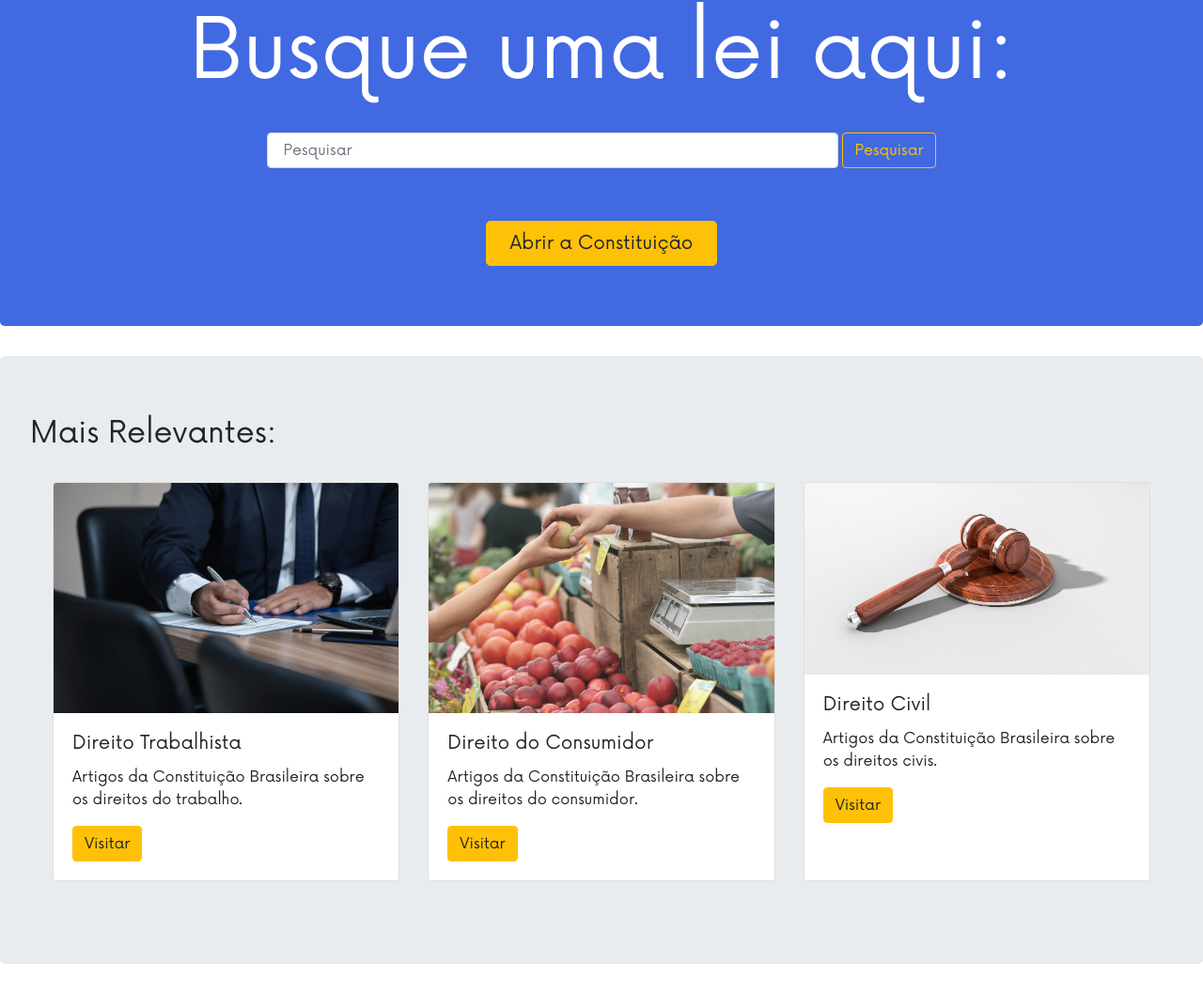
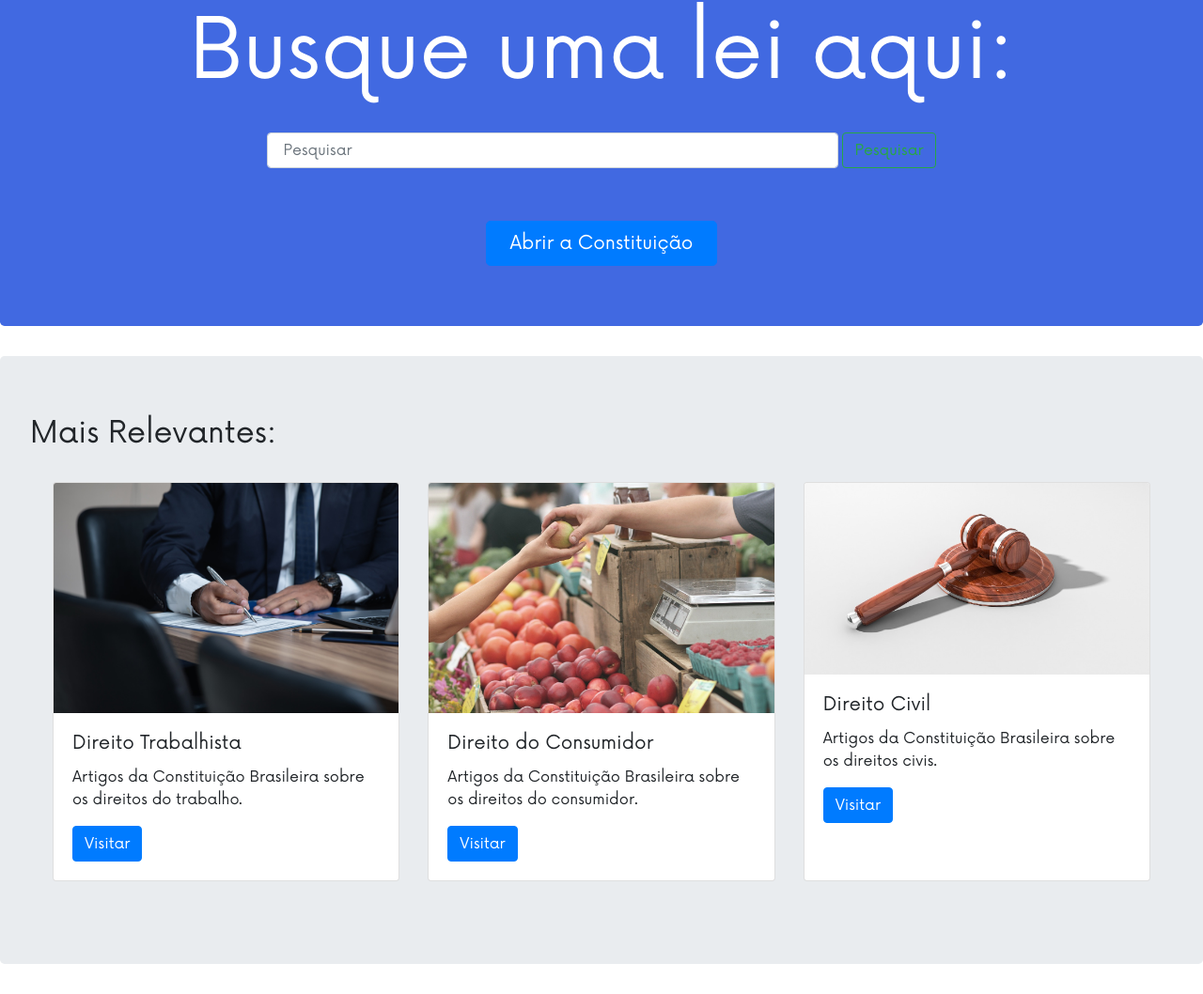
Before and after one commit to matiasgsn/matiasgsn.github.io, a plain HTML site: page index.html in a window 1280 px wide. Shown: the part 237-1295 px from the top of the page at 94% size. Drawn offline with nearby package versions, Linux system fonts and the light colour scheme.

Commit message:
alteração button ahref clt

```diff
--- a/index.html
+++ b/index.html
@@ -54,10 +54,10 @@
 
             <div class="collapse navbar-collapse" id="botaonavbar">
                 <br>
-                Tendo uma visão ampla do défcite relativo ao conhecimento da Constituição, que afeta a democracia brasileira, o Projeto Thêmis, site que traz com clareza, acessibilidade e humanidade a Constituição Federal, foi criado, com a intenção de atender à necessidade cotidiana das pessoas de exercerem sua cidadania, defendendo seus direitos e compreendendo os seus deveres.
+                Tendo uma visão ampla do déficit relativo ao conhecimento da Constituição, que afeta a democracia brasileira, o Projeto Thêmis, site que traz com clareza, acessibilidade e humanidade a Constituição Federal, foi criado, com a intenção de atender à necessidade cotidiana das pessoas de exercerem sua cidadania, defendendo seus direitos e compreendendo os seus deveres.
                 <br>
                 <br>
-                Esse site tem o objetivo de facilitar o acesso a constituição a fim de que a população que não tem ciência sobre seus direitos assegurados pela Carta Magna possa tê-la, suprindo assim a falta desses aprendizados no ensino educacional brasileiro.
+                Esse site tem o objetivo de facilitar o acesso a constituição a fim de que a população que não tem ciência sobre seus direitos assegurados pela Carta Magna possa tê-l, suprindo assim a falta desses aprendizados no ensino educacional brasileiro.
                 <br>
                 <br>
                 Projeto realizado pelos alunos do 3° ano da Escola SESI José Carvalho / SENAI Feira de Santana: <br>
@@ -85,11 +85,11 @@
             <!-- form-control permite estilizar formulários de texto como <input>, <textarea> e <select>, mr-sm-1 adiciona uma margem pequena à direita de tamanho 1, w refere-se ao width e p parece adicionar um padding geral -->
 
                 <!-- Todas essas propriedades são explicadas na wiki, então só vou detalhar as partes mais específicas do trabalho-->
-            <button class="btn btn-outline-warning my-2 my-sm-0" type="submit">Pesquisar</button>
+            <button class="btn btn-outline-success my-2 my-sm-0" type="submit">Pesquisar</button>
             <!-- btn-outline-success altera o outline do botão para o tipo "Success" (verde e brilhante)-->
             </form>
 
-            <center><a class="btn btn-primary btn-warning btn-lg px-4 mt-5" type="submit" href="https://www.planalto.gov.br/ccivil_03/constituicao/constituicao.htm">Abrir a Constituição</a></center>
+            <center><a class="btn btn-primary btn-lg px-4 mt-5" type="submit" href="https://www.planalto.gov.br/ccivil_03/constituicao/constituicao.htm">Abrir a Constituição</a></center>
 
     </div>
 
@@ -102,7 +102,7 @@
           <div class="card-body">
             <h5 class="card-title">Direito Trabalhista</h5>
             <p class="card-text">Artigos da Constituição Brasileira sobre os direitos do trabalho.</p>
-            <a href="#" class="btn btn-primary btn-warning">Visitar</a>
+            <a href="#" class="btn btn-primary">Visitar</a>
           </div>
       </div>
 
@@ -111,7 +111,7 @@
           <div class="card-body">
             <h5 class="card-title">Direito do Consumidor</h5>
             <p class="card-text">Artigos da Constituição Brasileira sobre os direitos do consumidor.</p>
-            <a href="#" class="btn btn-primary btn-warning">Visitar</a>
+            <a href="#" class="btn btn-primary">Visitar</a>
           </div>
         </div>
 
@@ -120,7 +120,7 @@
           <div class="card-body">
             <h5 class="card-title">Direito Civil</h5>
             <p class="card-text">Artigos da Constituição Brasileira sobre os direitos civis.</p>
-            <a href="#" class="btn btn-primary btn-warning">Visitar</a>
+            <a href="#" class="btn btn-primary">Visitar</a>
           </div>
         </div>
       </div>
```
